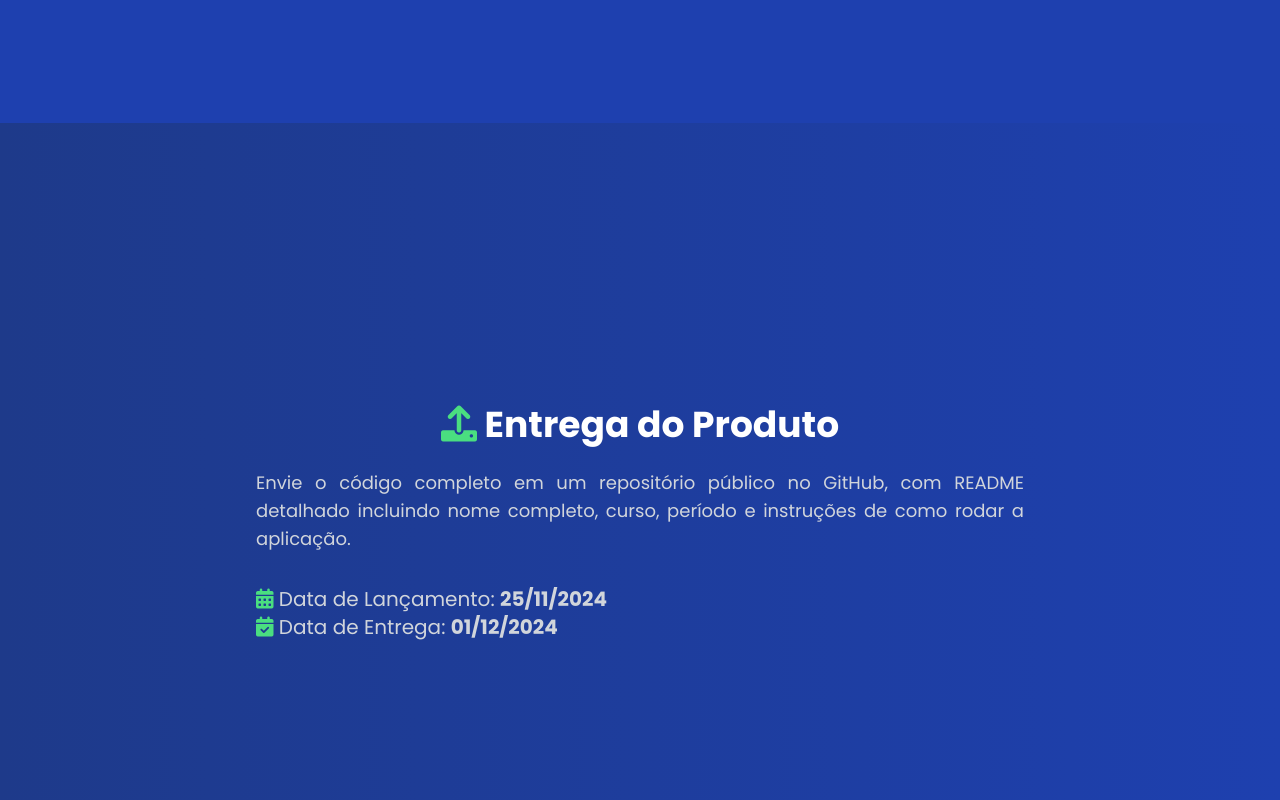
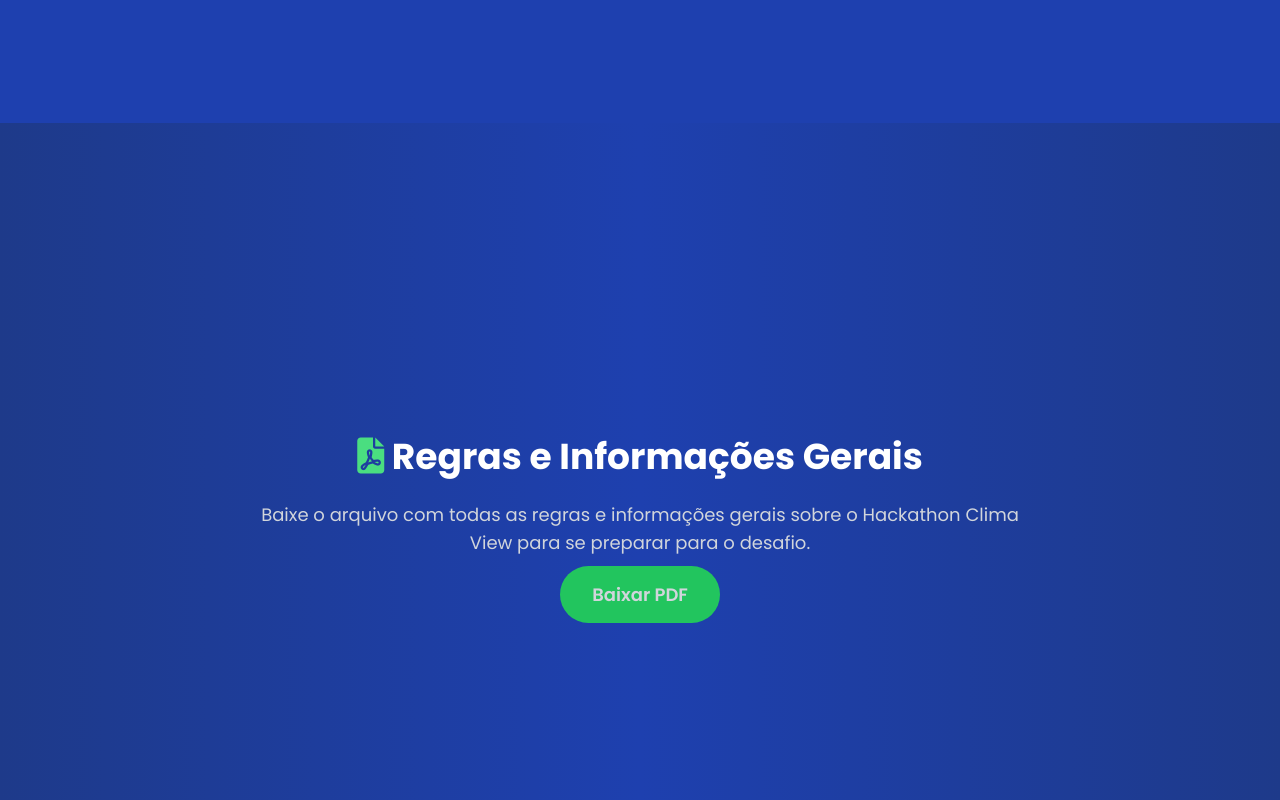
Before and after one commit to santoshpedro/climaview, a plain HTML site: page index.html in a window 1280 px wide. Shown: the part 3100-3900 px from the top of the page. Drawn offline with Linux system fonts and the light colour scheme.

Commit message:
added pdf file

```diff
--- a/index.html
+++ b/index.html
@@ -100,8 +100,25 @@
                 <li><i class="fas fa-cloud-sun text-green-400"></i> <strong>APIs:</strong> Utilizar uma API de mapas e
                     uma API de dados climáticos para exibir informações em tempo real.</li>
                 <li><i class="fas fa-star text-green-400"></i> <strong>Bônus:</strong> Transições suaves e campo de
-                    busca para uma experiência imersiva.</li>
+                    busca para uma experiência imersiva.
+                </li>
             </ul>
+        </div>
+    </section>
+
+    <!-- Download Section -->
+    <section id="download" class="bg-gradient-to-r from-green-900 to-green-700 text-center text-gray-300">
+        <div class="max-w-3xl mx-auto">
+            <h2 class="text-4xl font-bold text-white mb-6"><i class="fas fa-file-pdf text-green-400"></i> Regras e
+                Informações Gerais</h2>
+            <p class="text-lg mb-6">
+                Baixe o arquivo com todas as regras e informações gerais sobre o Hackathon Clima View para se preparar
+                para o desafio.
+            </p>
+            <a href="./img/Regras_e_informacoes_gerais.pdf" download
+                class="px-8 py-4 bg-green-500 rounded-full text-lg font-semibold hover:bg-green-600 transition">
+                Baixar PDF
+            </a>
         </div>
     </section>
 
```
Also changed, not shown: 1 other file.
